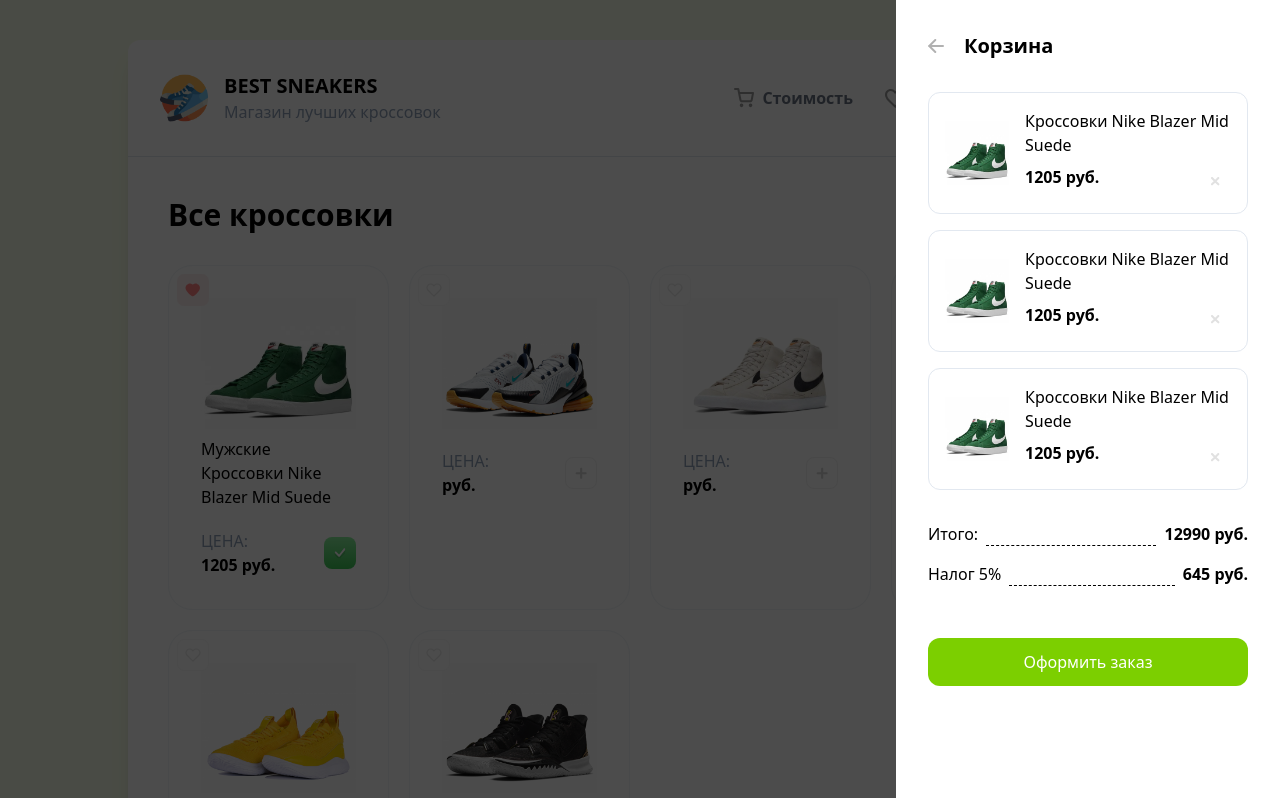
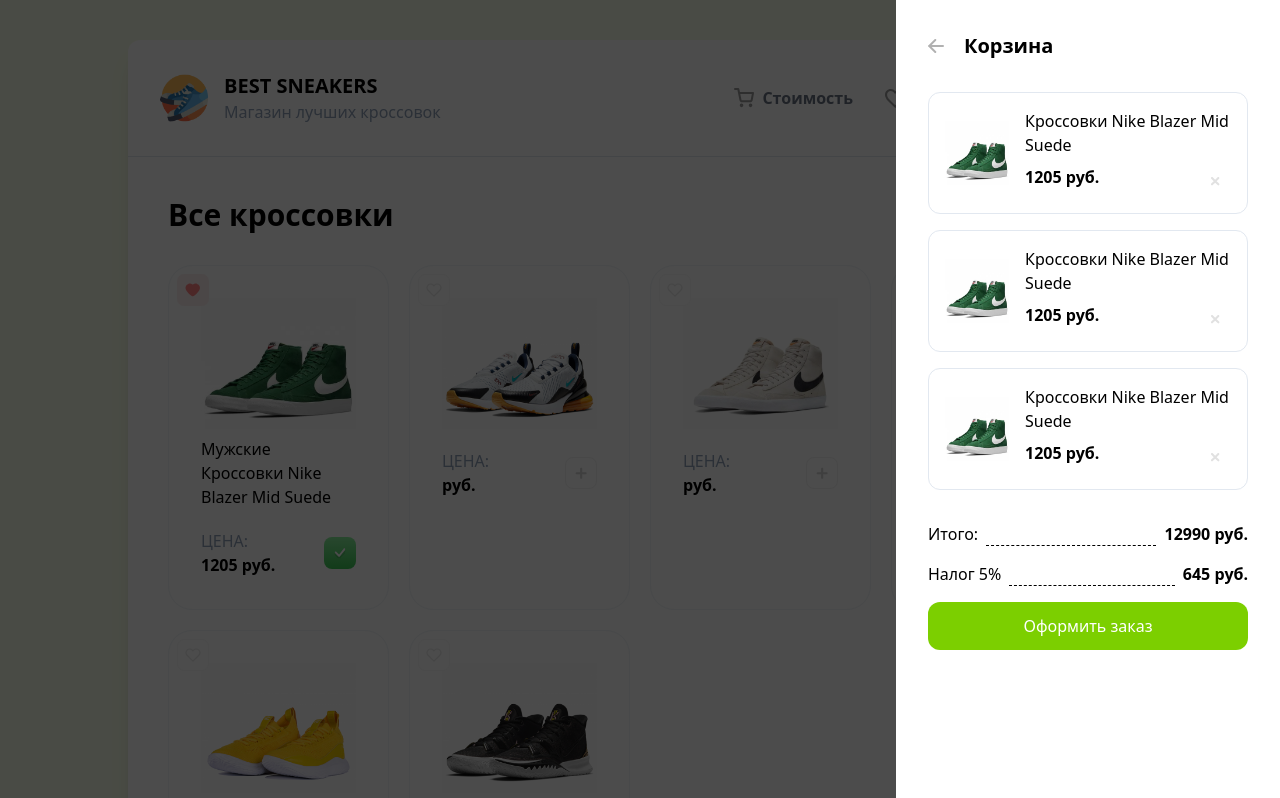
Before and after one commit to 7Hunter7/Sneakers_App, a Vue app: page / in a window 1280 px wide. Shown: the top 798 px of the page. Built offline with nearby package versions, Linux system fonts and the light colour scheme.

Commit message:
upd: updated styles DrawerComponent

```diff
--- a/src/components/DrawerComponent.vue
+++ b/src/components/DrawerComponent.vue
@@ -3,7 +3,7 @@
     <div class="fixed top-0 right-0 w-96 h-full bg-white z-20 p-8">
       <DrawerHead />
       <CartItemList />
-      <div class="mt-8 flex flex-col gap-4 my-7">
+      <div class="mt-8 flex flex-col gap-4">
         <div class="flex gap-2">
           <span>Итого:</span>
           <div class="flex-1 border-b border-dashed"></div>
@@ -16,7 +16,7 @@
         </div>
       </div>
       <button
-        class="bg-lime-500 w-full rounded-xl py-3 mt-6 text-white cursor-pointer transition hover:bg-lime-600 active:bg-lime-700 disabled:bg-slate-300">Оформить
+        class="bg-lime-500 w-full rounded-xl py-3 mt-4 text-white cursor-pointer transition hover:bg-lime-600 active:bg-lime-700 disabled:bg-slate-300">Оформить
         заказ</button>
     </div>
 
```
